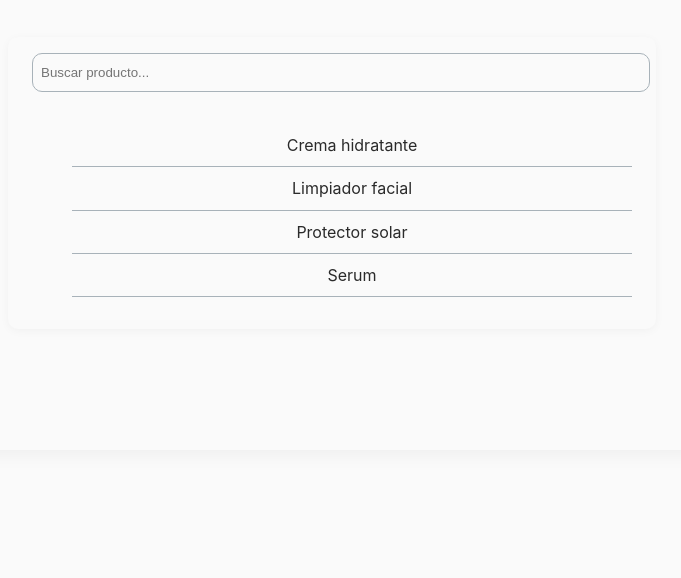
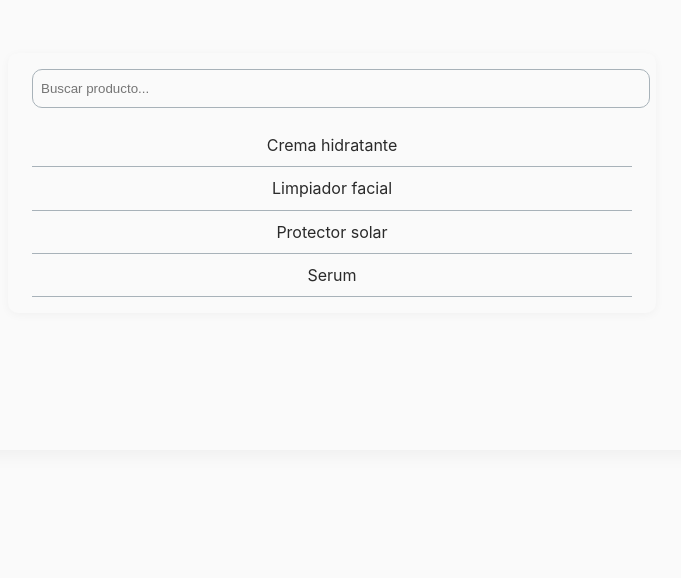
Before and after one commit to leticode/P2TP1, a plain HTML site: page html/index.html in a window 1280 px wide. Shown: the part 254-832 px from the top of the page, without its empty margins (308-989 px from the left). Drawn offline with Linux system fonts and the light colour scheme.

Commit message:
retoque final

```diff
--- a/css/styles.css
+++ b/css/styles.css
@@ -13,6 +13,11 @@ body {
   background-color: var(--colorFondo);
   color: var(--colorTexto);
   min-height: 100vh;
+}
+
+a{
+    text-decoration: none;
+    color: var(--colorTexto);
 }
 
 .bloqueInicio {
@@ -50,6 +55,8 @@ body {
   padding: 1rem 1.5rem;
   border-radius: 10px;
   box-shadow:  0 2px 10px rgba(0,0,0,.04);
+  display: flex;
+  flex-direction: column;
 }
 
 .buscador {
@@ -74,7 +81,6 @@ body {
   border-bottom: 1px solid var(--colorAcentuado);
   cursor: pointer;
   transition: background 0.3s ease, color 0.3s ease, transform 0.2s ease;
-  list-style: none;
 }
 
 .producto:hover {
--- a/html/index.html
+++ b/html/index.html
@@ -13,12 +13,11 @@
         </header>
         <nav class="nav">
             <input type="text" class="buscador" placeholder="Buscar producto...">
-            <ul id="lista-productos">
-            <li class="producto">Crema hidratante</li>
-            <li class="producto">Limpiador facial</li>
-            <li class="producto">Protector solar</li>
-            <li class="producto">Serum</li>
-            </ul>
+
+            <a class="producto" href="">Crema hidratante</a>
+            <a class="producto" href="">Limpiador facial</a>
+            <a class="producto" href="">Protector solar</a>
+            <a class="producto" href="">Serum</a>
 
         </nav>
     </div>
```
